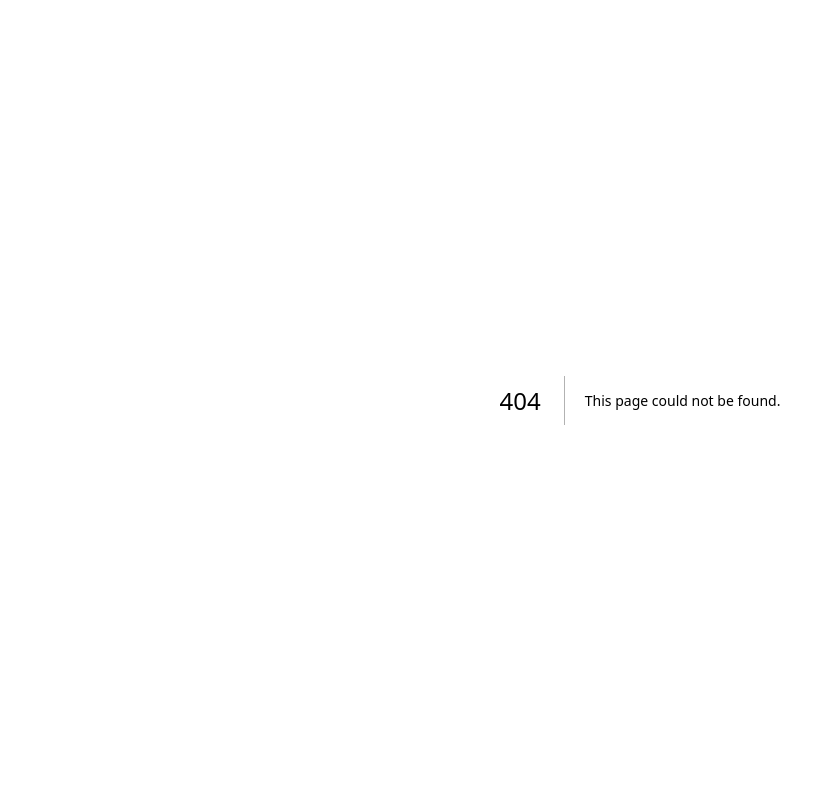
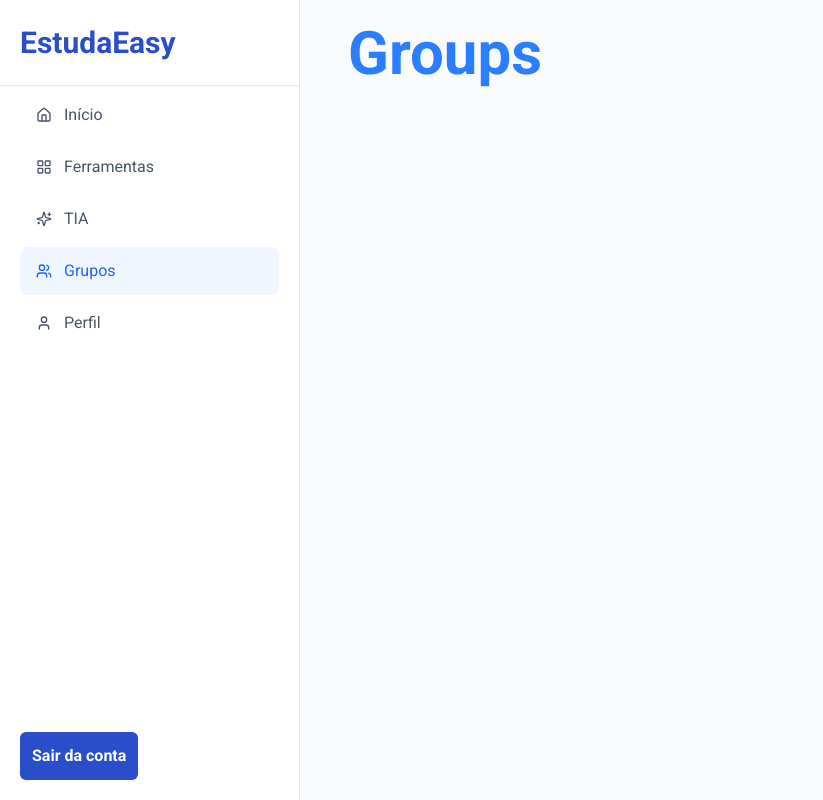
Before and after one commit to EstudaEasy/estuda-easy-front, a Next.js app: page /groups in a window 1280 px wide. Before the commit this address had no page. Shown: the whole page, without its empty margins (0-823 px from the left). Built offline with nearby package versions, Linux system fonts and the light colour scheme; no server answers; sample sign-in values are in the browser's storage.

Commit message:
chore: improving folder organization

```diff
--- /dev/null
+++ b/src/app/(core)/groups/page.tsx
@@ -0,0 +1,11 @@
+import { Typography } from "@/components/base/Typography";
+
+export default function Groups() {
+  return (
+    <div>
+      <Typography variant="heading-big" className="mb-4" color="primary">
+        Groups
+      </Typography>
+    </div>
+  );
+}
--- a/src/app/(home)/home/page.tsx
+++ b/src/app/(core)/home/page.tsx
@@ -48,8 +48,7 @@ export default function DashboardPage() {
   if (loading) return <div className={styles.loading}>Carregando...</div>;
 
   return (
-    <div className={styles.containerHome}>
-      <main className={styles.card}>
+    <main>
       <header className="mb-4">
         <div className="flex items-center justify-between">
           <div className="flex flex-col items-start">
@@ -69,6 +68,5 @@ export default function DashboardPage() {
       <ActivitySection />
       <QuickAccessSection />
     </main>
-    </div>
   );
 }
--- a/src/app/(home)/layout.tsx
+++ b/src/app/(core)/layout.tsx
@@ -4,7 +4,9 @@ export default function HomeLayout({ children }: { children: React.ReactNode })
   return (
     <div className="flex gap-2">
       <Sidebar></Sidebar>
-      <div className="w-full h-screen ml-[300px]">{children}</div>
+      <div className="w-full h-screen ml-[300px] bg-background p-12 py-6 overflow-y-auto">
+        {children}
+      </div>
     </div>
   );
 }
--- /dev/null
+++ b/src/app/(core)/profile/page.tsx
@@ -0,0 +1,11 @@
+import { Typography } from "@/components/base/Typography";
+
+export default function Profile() {
+  return (
+    <div>
+      <Typography variant="heading-big" className="mb-4" color="primary">
+        Profile
+      </Typography>
+    </div>
+  );
+}
--- /dev/null
+++ b/src/app/(core)/tia/page.tsx
@@ -0,0 +1,11 @@
+import { Typography } from "@/components/base/Typography";
+
+export default function Tia() {
+  return (
+    <div>
+      <Typography variant="heading-big" className="mb-4" color="primary">
+        Tia
+      </Typography>
+    </div>
+  );
+}
```
Also changed, not shown: src/app/(core)/home/styles.module.css (renamed from src/app/(home)/home/styles.module.css), src/app/(core)/tools/page.tsx (renamed from src/app/(home)/tools/page.tsx), src/app/(core)/tools/styles.module.css (renamed from src/app/(home)/tools/styles.module.css), src/app/profile/page.tsx (deleted). Lines whose indentation alone changed are shown as unchanged.
